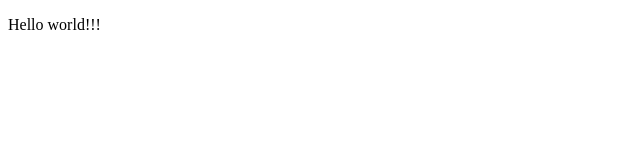
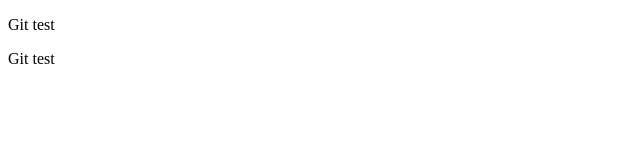
Before and after one commit to KwygonJin/JSLessons, a plain HTML site: page index.html in a window 1280 px wide. Shown: the whole page, without its empty margins (0-640 px from the left). Drawn offline with Linux system fonts and the light colour scheme.

Commit message:
indesx.html too

```diff
--- a/index.html
+++ b/index.html
@@ -7,7 +7,8 @@
     <title>Document</title>
 </head>
 <body>
-    <p>Hello world!!!</p>
+    <p>Git test</p>
+    <p>Git test</p>
     <script src="js/script.js"></script>
 </body>
 </html>
```
